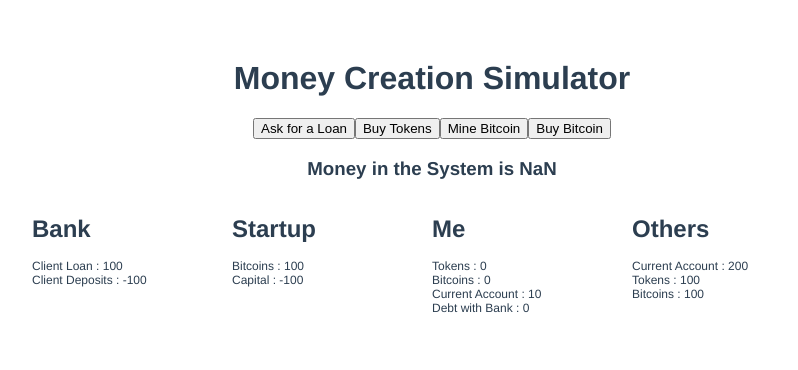
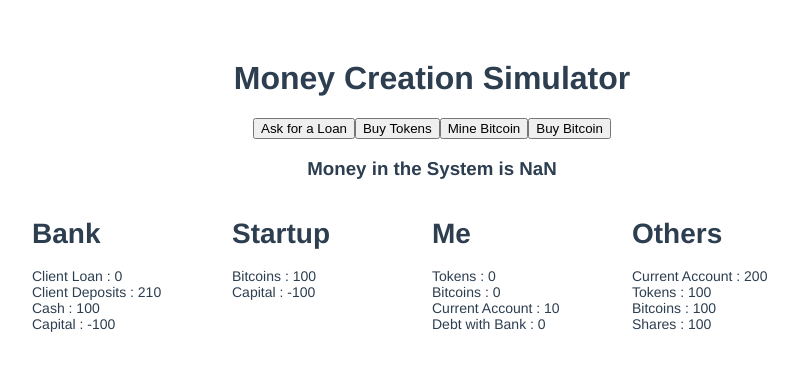
Before and after one commit to quiquee/MoneyCreation, a Vue app: page / in a window 1280 px wide. Shown: the top 370 px of the page, without its empty margins (208-1006 px from the left). Built offline with nearby package versions, Linux system fonts and the light colour scheme.

Commit message:
THis should be last v1.0

```diff
--- a/src/App.vue
+++ b/src/App.vue
@@ -146,7 +146,7 @@
   *display: inline;
   vertical-align: top;
   text-align: left;
-  font-size: 12px;
+  font-size: 14px;
   width: 200px;
 }
 </style>
--- a/src/store.js
+++ b/src/store.js
@@ -5,25 +5,23 @@
 
 export default new Vuex.Store({
   state: {
-    bank: {"Client Loan":100 , "Client Deposits": -100},
+    bank: {"Client Loan":0 , "Client Deposits": 210, "Cash": 100 , "Capital": -100},
     me: {"Tokens": 0, "Bitcoins": 0, "Current Account": 10 , "Debt with Bank": 0},
-    other: {"Current Account": 200, "Tokens": 100, "Bitcoins": 100},
+    other: {"Current Account": 200, "Tokens": 100, "Bitcoins": 100, "Shares": 100},
     startup: {"Bitcoins": 100 , "Capital": -100},
   },
   mutations: {
     gl(state, payload) {
-
+      if( isNaN(state[payload.gl][payload.credit])){
+        state[payload.gl][payload.credit]=0;
+      }
+      if( isNaN(state[payload.gl][payload.debit])){
+        state[payload.gl][payload.debit]=0;
+      }
       state[payload.gl][payload.credit]+=payload.amount;
       state[payload.gl][payload.debit]-=payload.amount;
     }
   },
   actions: {},
-  getters: {
-    myBankLoan (state){
-      return state.myBankLoan;
-    },
-    myCurrentAcc (state){
-      return state.myCurrentAcc;
-    }
-  }
+  getters: {}
 });
```
Also changed, not shown: 1 other file (tests, documents, lock files or other folders).
